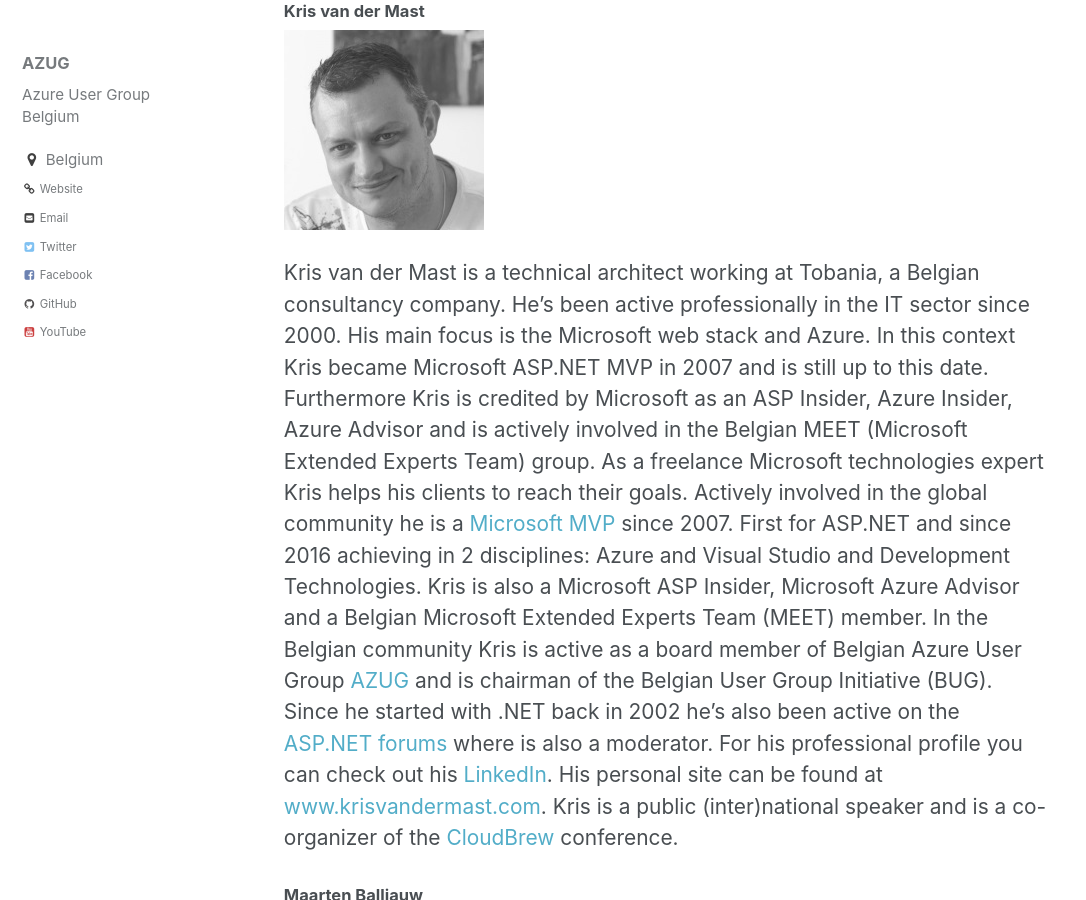
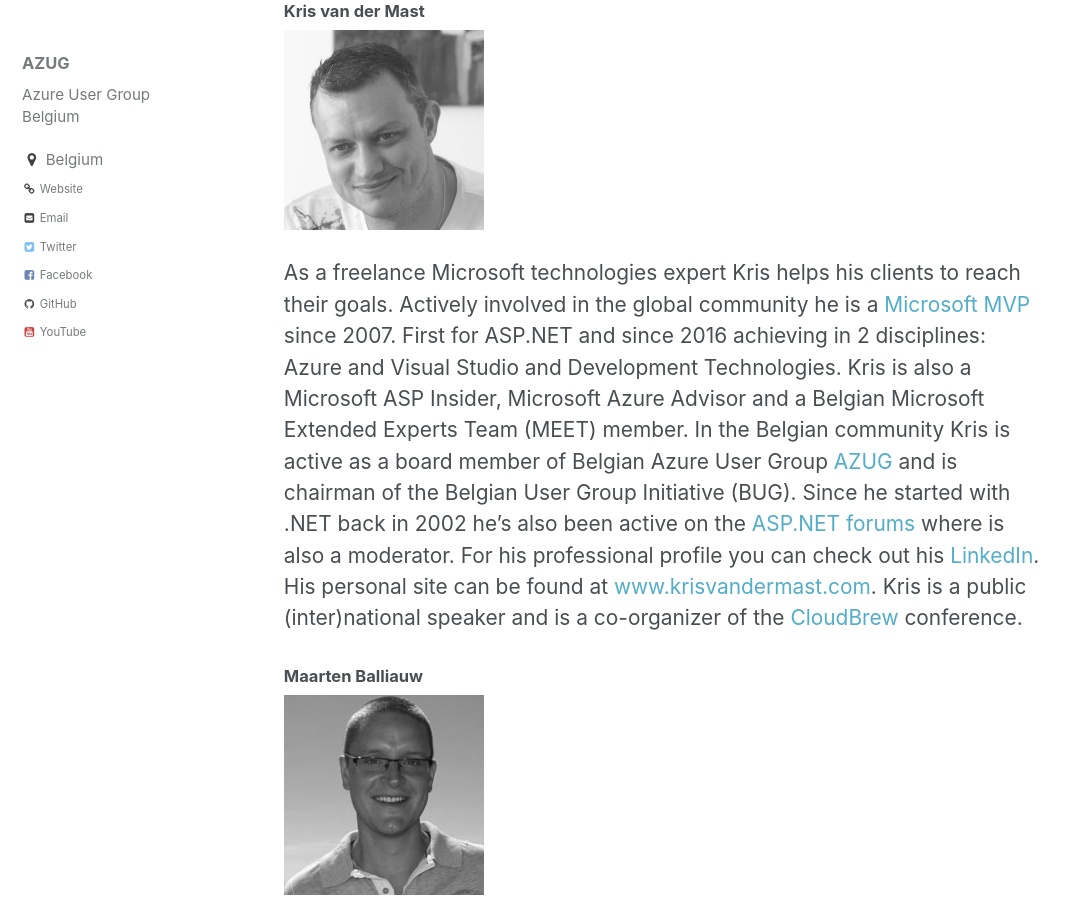
Before and after one commit to AzugBe/azugbe.github.io, a Jekyll site: the page built from _pages/about.md, in a window 1280 px wide and 900 px high, scrolled down 2212 px. Shown: the whole window, without its empty margins (0-1086 px from the left). Built offline with Jekyll 4.4.1, drawn with Linux system fonts in a browser that asks for light colours.

Commit message:
Apparently the old line was still in there. Took it out. (#10)
* Update about.md

Updated profile

* Took out the old part. Apparently it was still in

* header

```diff
--- a/_pages/about.md
+++ b/_pages/about.md
@@ -46,8 +46,6 @@ Yves has been shipping enterprise and cloud software since 2001. He is specializ
 
 ![](/assets/media/crew/kris-vandermast.jpg)
 
-
-Kris van der Mast is a technical architect working at Tobania, a Belgian consultancy company. He's been active professionally in the IT sector since 2000. His main focus is the Microsoft web stack and Azure. In this context Kris became Microsoft ASP.NET MVP in 2007 and is still up to this date. Furthermore Kris is credited by Microsoft as an ASP Insider, Azure Insider, Azure Advisor and is actively involved in the Belgian MEET (Microsoft Extended Experts Team) group.
 As a freelance Microsoft technologies expert Kris helps his clients to reach their goals. Actively involved in the global community he is a [Microsoft MVP](https://mvp.microsoft.com/en-us/PublicProfile/38656?fullName=Kris%20%20van%20der%20Mast) since 2007. First for ASP.NET and since 2016 achieving in 2 disciplines: Azure and Visual Studio and Development Technologies. Kris is also a Microsoft ASP Insider, Microsoft Azure Advisor and a Belgian Microsoft Extended Experts Team (MEET) member. In the Belgian community Kris is active as a board member of Belgian Azure User Group [AZUG](http://www.azug.be) and is chairman of the Belgian User Group Initiative (BUG). Since he started with .NET back in 2002 he's also been active on the [ASP.NET forums](https://forums.asp.net/members/XIII.aspx) where is also a moderator. For his professional profile you can check out his [LinkedIn](http://www.linkedin.com/in/krisvandermast). His personal site can be found at [www.krisvandermast.com](http://www.krisvandermast.com). Kris is a public (inter)national speaker and is a co-organizer of the [CloudBrew](http://www.cloudbrew.be) conference.
 
 ### Maarten Balliauw
```
